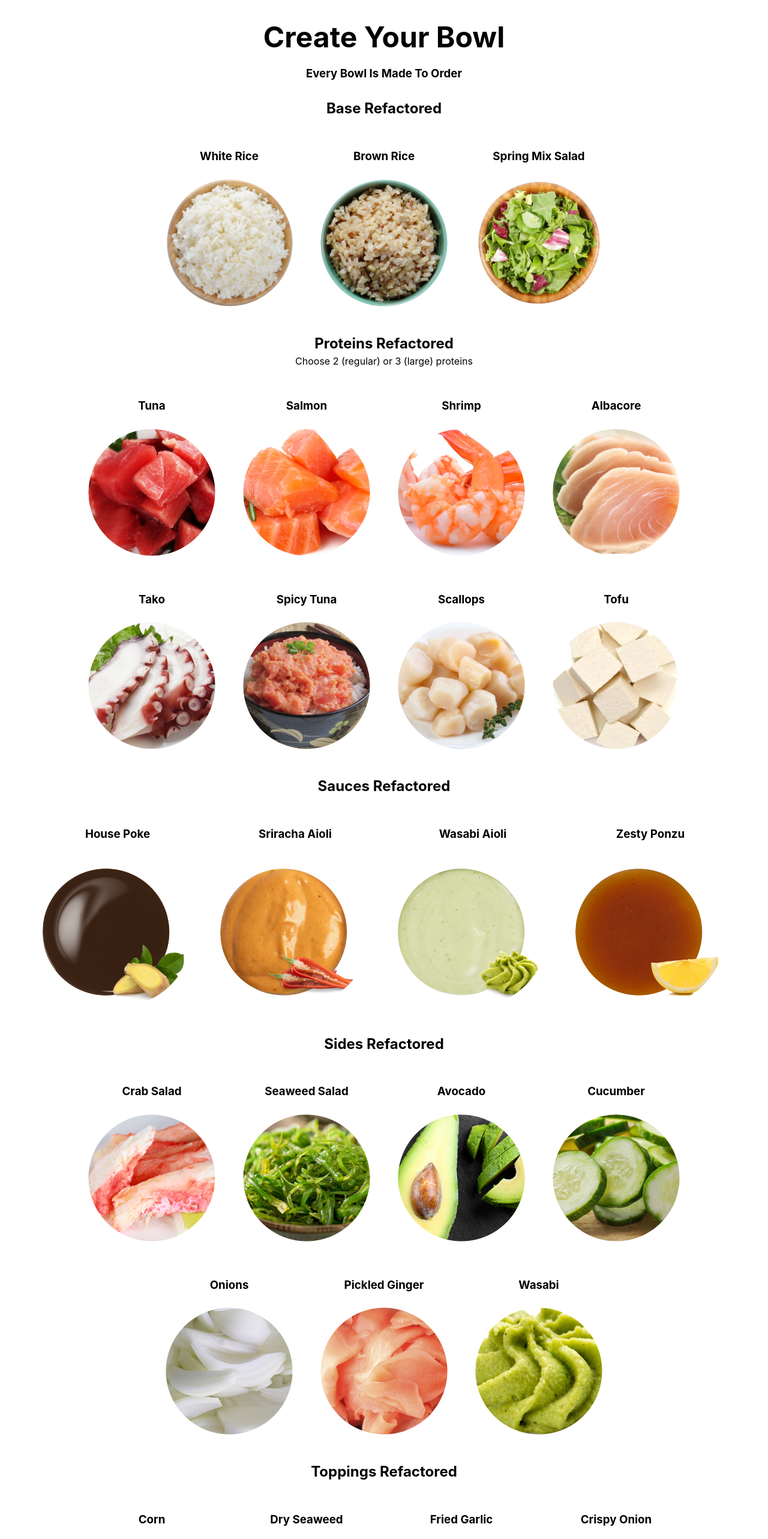
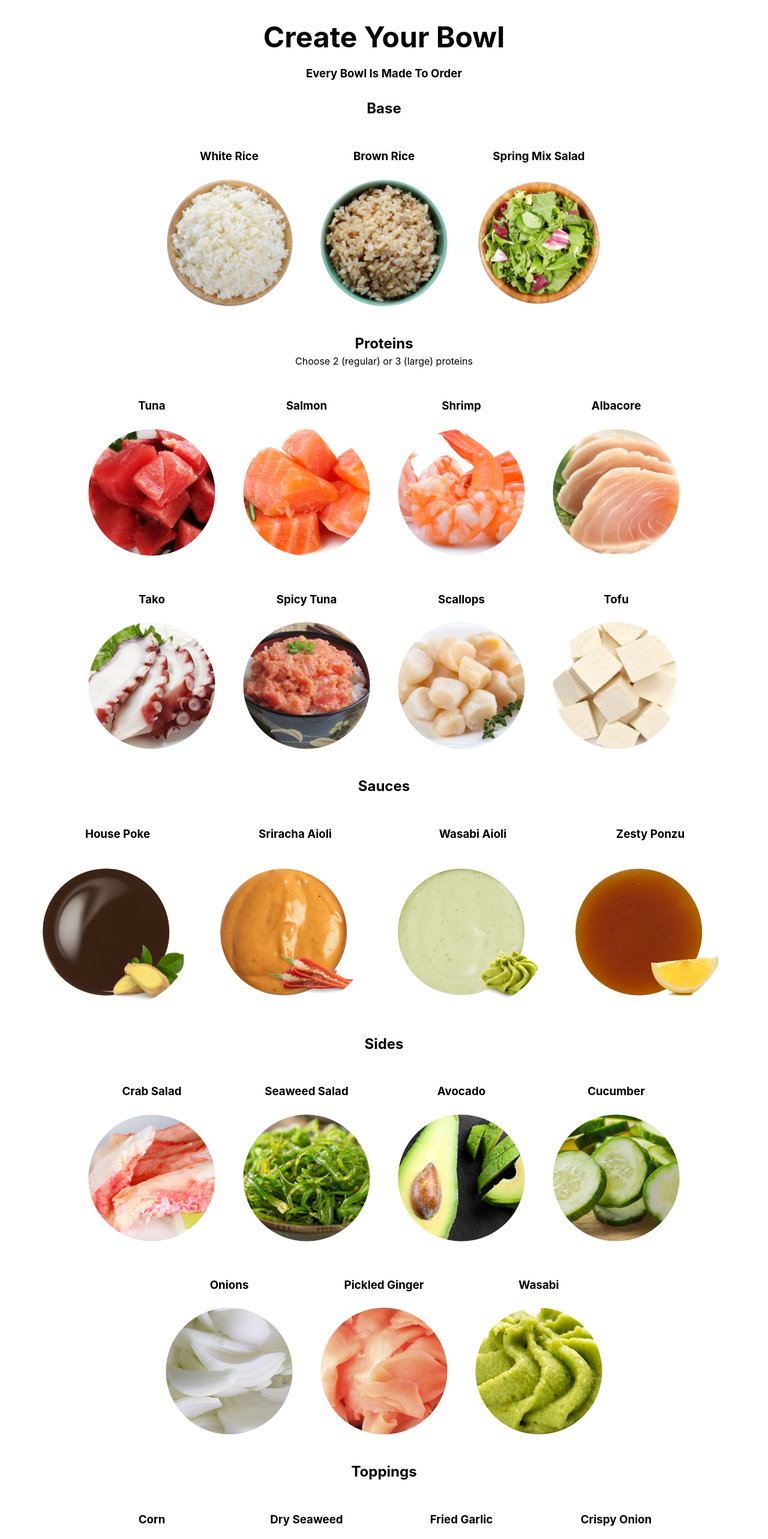
Before and after one commit to billyxuding/PokeSquare, a React (Create React App) app in the folder client/: page /order in a window 1280 px wide. Shown: the top 2566 px of the page at 60% size. Built offline with nearby package versions, Linux system fonts and the light colour scheme.

Commit message:
removed refactored from category headers

```diff
--- a/client/src/Views/Menu.js
+++ b/client/src/Views/Menu.js
@@ -65,7 +65,7 @@ const Menu = props => {
 				Create Your Bowl<br />
 				<span className="block subheader1">Every Bowl Is Made To Order</span>
 			</h1>
-            <h2>Base Refactored</h2>
+            <h2>Base</h2>
 			<Category
 				type={ "radio" }
 				options={ [
@@ -91,7 +91,7 @@ const Menu = props => {
 				checkHandler={ baseHandler }
 			/>
 			<h2>
-				Proteins Refactored
+				Proteins
 				<span className="block subheader2">Choose 2 &#40;regular&#41; or 3 &#40;large&#41; proteins</span>
 			</h2>
 			<Category
@@ -148,7 +148,7 @@ const Menu = props => {
 				] }
 				checkHandler={ e => checkHandler(e, "proteins")}
 			/>
-			<h2>Sauces Refactored</h2>
+			<h2>Sauces</h2>
 			<Category
 				type={ "checkbox" }
 				options={ [
@@ -179,7 +179,7 @@ const Menu = props => {
 				] }
 				checkHandler={ e => checkHandler(e, "sauces") }
 			/>
-			<h2>Sides Refactored</h2>
+			<h2>Sides</h2>
 			<Category
 				type={ "checkbox" }
 				options={ [
@@ -228,7 +228,7 @@ const Menu = props => {
 				] }
 				checkHandler={ e => checkHandler(e, "sides") }
 			/>
-			<h2>Toppings Refactored</h2>
+			<h2>Toppings</h2>
 			<Category
 				type={ "checkbox" }
 				options={ [
```
